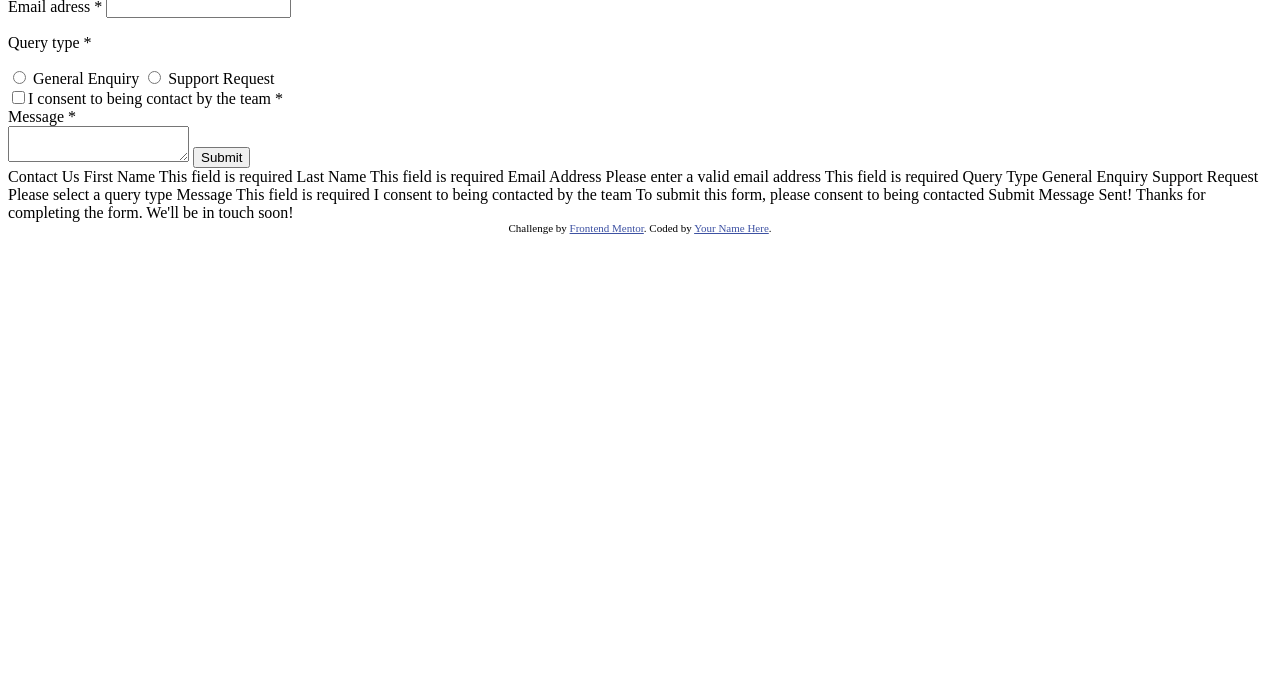
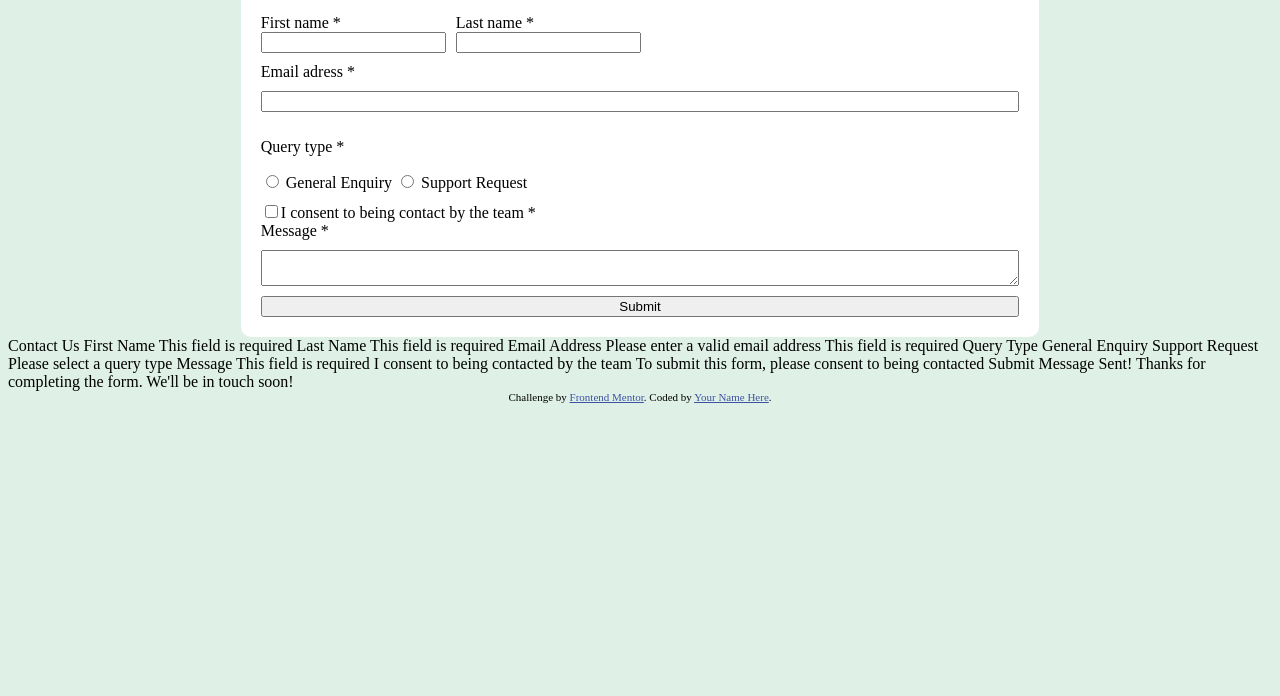
Before and after one commit to AloisKGBA/frontend-mentor_firs_responsive_form_solution, a plain HTML site: page index.html in a window 1280 px wide. Shown: the part 104-800 px from the top of the page. Drawn offline with Linux system fonts and the light colour scheme.

Commit message:
début de la m-e-f du formulaire et agencement de bloc

```diff
--- a/index.html
+++ b/index.html
@@ -5,6 +5,7 @@
   <meta name="viewport" content="width=device-width, initial-scale=1.0"> <!-- displays site properly based on user's device -->
 
   <link rel="icon" type="image/png" sizes="32x32" href="./assets/images/favicon-32x32.png">
+  <link rel="stylesheet" href="style.css">
 
   <title>Frontend Mentor | Contact form</title>
 
@@ -19,12 +20,15 @@
     <h1>
       Contact Us
     </h1>
-    <div>
-
-      <label for="prenom">First name *</label>
+    <div class="nomprenom">
+      <div class="prenom">
+        <label for="prenom">First name *</label><br>
         <input type="text" name="First_name" id="prenom" required>
-      <label for="nom">Last name *</label>
+      </div>
+      <div class="nom">
+        <label for="nom">Last name *</label><br>
         <input type="text" name="last_name" id="nom" required>
+      </div>
     </div>
     <label for="email">Email adress *</label>
     <input type="email" name="email" id="email" required>
@@ -35,8 +39,10 @@
         <input type="radio" name="choix" value="support_request" id="support_request" required>
         <label for="support_request">Support Request</label>
     </div>
+    <div>
       <input type="checkbox" name="consent" id="consent" required><label for="consent">I consent to being contact by the team *</label><br>
       <label for="message">Message *</label><br>
+    </div>
     <textarea name="message" id="message" required></textarea>
     <input type="button" value="Submit">
   </form>
--- /dev/null
+++ b/style.css
@@ -0,0 +1,34 @@
+@font-face {
+    font-family: "Karla";
+    src: url(assets/fonts/Karla-VariableFont_wght.ttf) format('ttf');
+    font-style: normal;
+    font-style: normal;
+}
+body{
+    background-color: hsl(148, 38%, 91%);
+    display: flex;
+    flex-wrap: wrap;
+    justify-content: center;
+}
+h1{
+    font-family: Karla;
+}
+.formulaire {
+    font-family: Karla-Light;
+    display: flex;
+    flex-direction: column;
+    gap: 10px;
+    padding: 20px;
+    width: 60%;
+    margin: 10px;
+    background-color: white;
+    border-radius: 10px;
+    margin: auto;
+}
+.nomprenom{
+    display: flex;
+    flex-direction:row;
+    gap: 10px;
+    width: 50%;
+
+}
```
Lines whose indentation alone changed are shown as unchanged.
